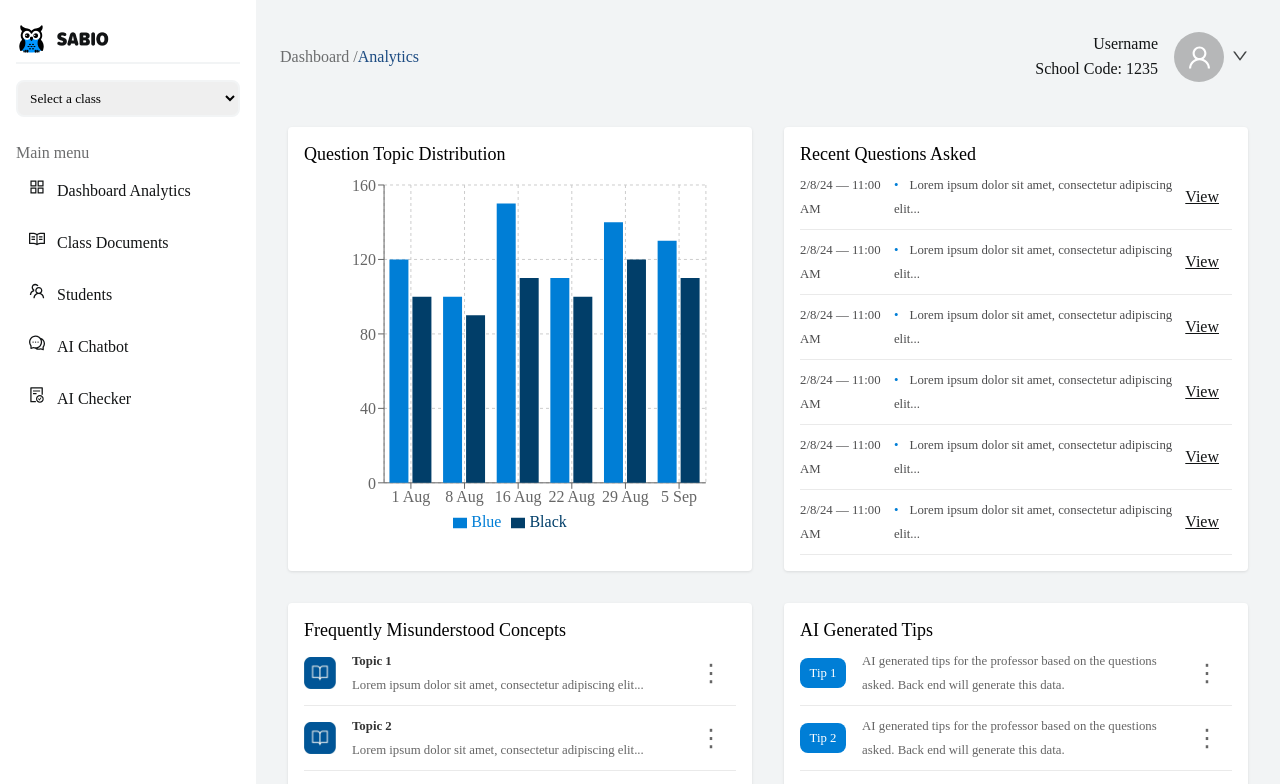
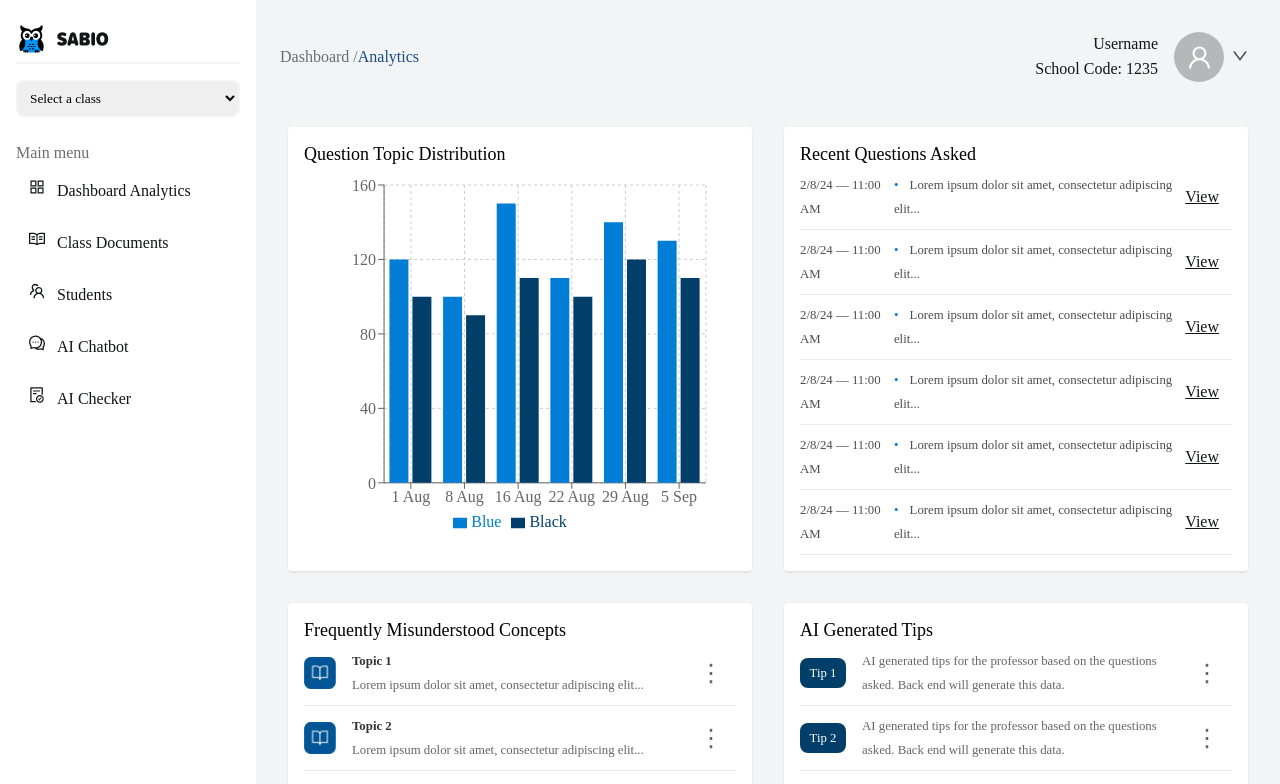
Before and after one commit to DMV-DEV/FE-SABIO, a React (Create React App) app: page /dashboard in a window 1280 px wide. Shown: the top 784 px of the page. Built offline with nearby package versions, Linux system fonts and the light colour scheme; a web font is replaced by a local one.

Commit message:
Update aigeneratedtips.css

```diff
--- a/src/components/dash/aigeneratedtips.css
+++ b/src/components/dash/aigeneratedtips.css
@@ -28,7 +28,7 @@
 
 .tip-title {
   padding: 0.2rem 0.6rem;
-  background-color: var(--blue1);
+  background-color: var(--blue2);
   color: var(--white);
   border-radius: 0.5rem;
   border: none;
```
